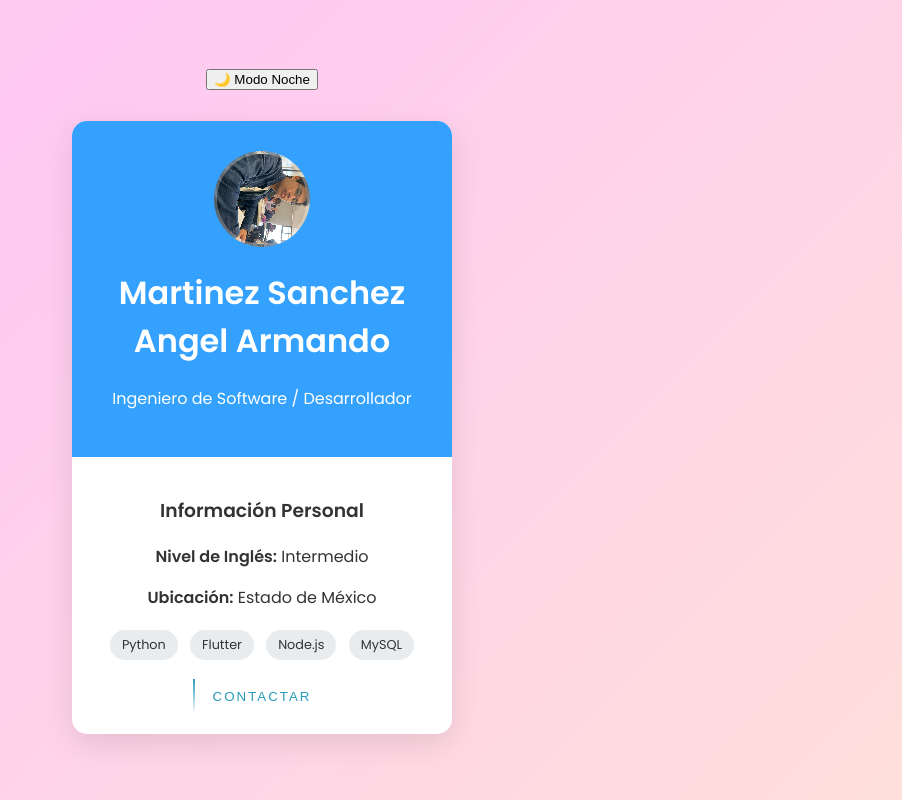
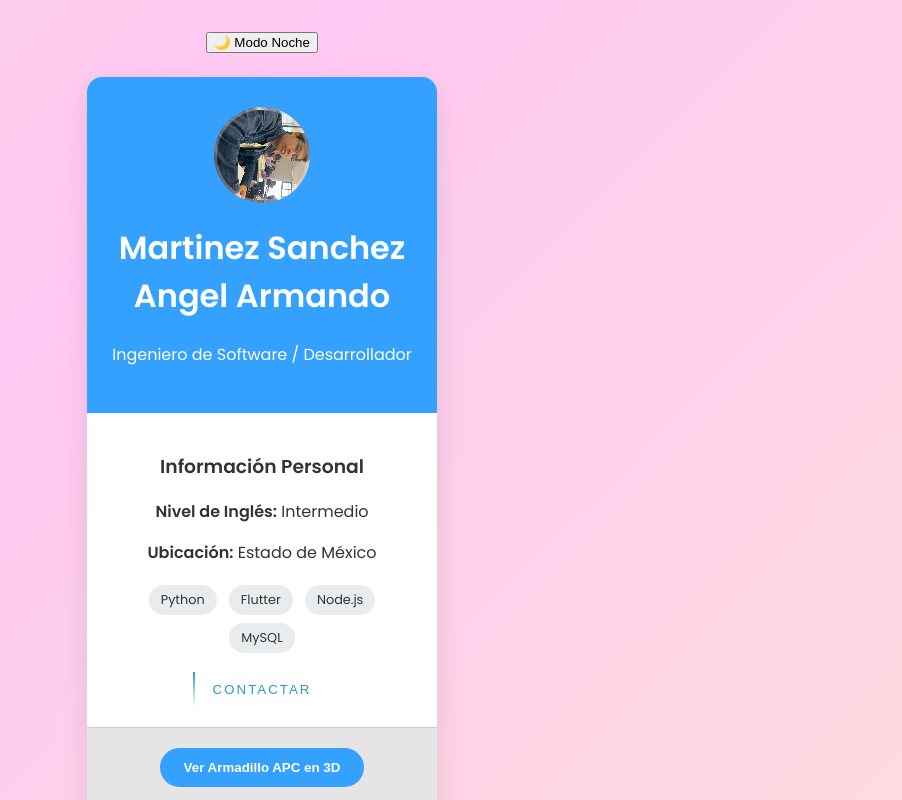
Before and after one commit to Alienangy2004/Tarjeta-Vainilla, a Nuxt app: page / in a window 1280 px wide. Shown: the top 800 px of the page, without its empty margins (378-1280 px from the left). Built offline with nearby package versions, Linux system fonts and the light colour scheme.

Commit message:
Agregado modelo 3D Armadillo APC con Lazy Loading y Modo Noche corregido

```diff
--- a/app.vue
+++ b/app.vue
@@ -1,66 +1,120 @@
-//app.vue
+<template>
+  <div class="main-container">
 
-<script setup>
-// Nuxt 3 detecta automáticamente los componentes en la carpeta /components/
-// No es necesario importarlos aquí manualmente.
-</script>
-
-<template>
-  <div class="page-wrapper">
-    <link
-      rel="stylesheet"
-      href="https://cdnjs.cloudflare.com/ajax/libs/font-awesome/6.0.0/css/all.min.css"
-    />
-
-    <div class="theme-toggle-wrapper">
+    <div class="top-bar">
       <ColorModeButton />
     </div>
 
-    <main class="card">
-      <ProfileHeader />
+    <div class="card card-wrapper">
+      <div class="card-content">
+        <ProfileHeader />
 
-      <SkillsContainer />
-    </main>
+        <SkillsContainer />
+
+        <div class="section-3d-toggle">
+          <button @click="mostrar3D = !mostrar3D" class="btn-toggle">
+            {{ mostrar3D ? 'Cerrar Vista 3D' : 'Ver Armadillo APC en 3D' }}
+          </button>
+
+          <transition name="fade">
+            <div v-if="mostrar3D" class="visor-container">
+              <ClientOnly>
+                <template #fallback>
+                  <div class="loading">Iniciando motor 3D...</div>
+                </template>
+                <LazyArmadilo />
+              </ClientOnly>
+            </div>
+          </transition>
+        </div>
+
+        <div class="social-section">
+          <SocialLinks />
+        </div>
+      </div>
+    </div>
   </div>
 </template>
 
-<style>
-/* Importación del CSS global con las variables de color y animaciones */
-@import url('~/assets/css/main.css');
+<script setup>
+import { ref } from 'vue'
+const mostrar3D = ref(false)
+</script>
 
-.page-wrapper {
-  width: 100%;
+<style scoped>
+/* Contenedor principal: Usamos la transición de fondo de tu body */
+.main-container {
   min-height: 100vh;
+  padding: 2rem 1rem;
   display: flex;
   flex-direction: column;
   align-items: center;
-  justify-content: center;
-  padding: 20px;
-  box-sizing: border-box;
 }
 
-.theme-toggle-wrapper {
-  margin-bottom: 30px;
+.top-bar {
+  width: 100%;
+  max-width: 350px; /* Alineado al ancho de tu .card */
+  display: flex;
+  justify-content: center;
+  margin-bottom: 1.5rem;
 }
 
-/* Estilos base de la tarjeta */
-.card {
-  width: 100%;
-  max-width: 380px;
-  border-radius: 15px;
-  box-shadow: 0 10px 30px var(--shadow);
-  overflow: hidden;
-  text-align: center;
-  background-color: var(--bg-card-bottom);
-  transition: transform 0.3s ease, background-color 0.5s ease;
+/* Extendemos tu clase .card para asegurar el centrado */
+.card-wrapper {
+  margin: 0 auto;
+  transition: background-color 0.8s ease, box-shadow 0.8s ease;
 }
 
-.card:hover {
-  transform: translateY(-5px);
+/* Sección 3D: Usamos variables para que cambie el color de fondo */
+.section-3d-toggle {
+  padding: 20px;
+  text-align: center;
+  background-color: var(--shadow); /* Usamos el color de sombra suave como fondo secundario */
+  border-top: 1px solid var(--shadow);
 }
 
-/* Transición suave para el cambio de colores (Modo Oscuro/Claro) */
-* {
-  transition: background-color 0.5s ease, color 0.5s ease, border-color 0.5s ease;
+.btn-toggle {
+  background-color: var(--bg-card-top); /* Usamos el azul de tu cabecera */
+  color: #fff;
+  border: none;
+  padding: 12px 24px;
+  border-radius: 50px;
+  font-weight: 600;
+  cursor: pointer;
+  transition: all 0.3s ease;
+}
+
+.btn-toggle:hover {
+  filter: brightness(1.2);
+  transform: translateY(-2px);
+}
+
+.visor-container {
+  margin-top: 15px;
+  border-radius: 12px;
+  overflow: hidden;
+  border: 1px solid var(--shadow);
+  background-color: var(--bg-card-bottom);
+}
+
+.social-section {
+  padding: 10px 0 20px 0;
+  color: var(--text-main);
+}
+
+/* Transiciones */
+.fade-enter-active, .fade-leave-active {
+  transition: opacity 0.4s ease;
+}
+.fade-enter-from, .fade-leave-to {
+  opacity: 0;
+}
+
+.loading {
+  height: 300px;
+  display: flex;
+  align-items: center;
+  justify-content: center;
+  color: var(--text-main);
 }
 </style>
--- /dev/null
+++ b/components/Armadilo.client.vue
@@ -0,0 +1,135 @@
+<script setup>
+import { onMounted, onBeforeUnmount, ref } from 'vue'
+import * as THREE from 'three'
+import { STLLoader } from 'three/examples/jsm/loaders/STLLoader.js'
+import { OrbitControls } from 'three/examples/jsm/controls/OrbitControls.js'
+
+const contenedor3D = ref(null)
+let escena, camara, renderizador, controles, animacionId
+
+onMounted(() => {
+  // 1. ESCENA
+  escena = new THREE.Scene()
+  escena.background = new THREE.Color(0xfce4ec) // Tu fondo rosa característico
+
+  // 2. CÁMARA
+  camara = new THREE.PerspectiveCamera(
+    50,
+    contenedor3D.value.clientWidth / contenedor3D.value.clientHeight,
+    0.1,
+    5000
+  )
+  camara.position.set(300, 200, 300)
+
+  // 3. RENDERIZADOR
+  renderizador = new THREE.WebGLRenderer({ antialias: true })
+  renderizador.setSize(contenedor3D.value.clientWidth, contenedor3D.value.clientHeight)
+  contenedor3D.value.appendChild(renderizador.domElement)
+
+  // 4. LUCES (Ajustadas para que nada se vea negro)
+  const luzAmbiental = new THREE.AmbientLight(0xffffff, 1.5)
+  escena.add(luzAmbiental)
+
+  const luzHemisferica = new THREE.HemisphereLight(0xffffff, 0x444444, 1)
+  escena.add(luzHemisferica)
+
+  const luzFrontal = new THREE.DirectionalLight(0xffffff, 2)
+  luzFrontal.position.set(1, 1, 1)
+  escena.add(luzFrontal)
+
+  // 5. CARGAR EL MODELO ARMADILLO APC
+  const cargador = new STLLoader()
+
+  // RUTA CORREGIDA: Sin el "/" al principio para que use el baseURL relativo
+  cargador.load('Armadilo_APC.stl', (geometria) => {
+    geometria.center()
+
+    const material = new THREE.MeshStandardMaterial({
+      color: 0x546e7a, // Gris azulado militar
+      metalness: 0.6,
+      roughness: 0.3
+    })
+
+    const modelo = new THREE.Mesh(geometria, material)
+    modelo.rotation.x = -Math.PI / 2
+    escena.add(modelo)
+
+    // --- LÓGICA DE AUTO-ENFOQUE ---
+    // Esto calcula el tamaño del Armadillo y ajusta la cámara automáticamente
+    const caja = new THREE.Box3().setFromObject(modelo)
+    const centro = caja.getCenter(new THREE.Vector3())
+    const tamaño = caja.getSize(new THREE.Vector3()).length()
+
+    // Reubicar cámara para que el modelo llene la pantalla
+    camara.position.copy(centro)
+    camara.position.x += tamaño / 1.2
+    camara.position.y += tamaño / 1.5
+    camara.position.z += tamaño / 1.2
+    camara.lookAt(centro)
+
+    if(controles) {
+      controles.target.copy(centro)
+      controles.update()
+    }
+
+    console.log('¡Armadillo cargado y enfocado!');
+  },
+  (xhr) => {
+    console.log((xhr.loaded / xhr.total * 100) + '% cargado');
+  },
+  (error) => {
+    console.error('Error al cargar el archivo STL:', error);
+  })
+
+  // 6. CONTROLES
+  controles = new OrbitControls(camara, renderizador.domElement)
+  controles.enableDamping = true
+
+  // 7. ANIMACIÓN
+  const animar = () => {
+    animacionId = requestAnimationFrame(animar)
+    if (controles) controles.update()
+    renderizador.render(escena, camara)
+  }
+  animar()
+
+  window.addEventListener('resize', alRedimensionar)
+})
+
+const alRedimensionar = () => {
+  if (!contenedor3D.value) return
+  camara.aspect = contenedor3D.value.clientWidth / contenedor3D.value.clientHeight
+  camara.updateProjectionMatrix()
+  renderizador.setSize(contenedor3D.value.clientWidth, contenedor3D.value.clientHeight)
+}
+
+onBeforeUnmount(() => {
+  window.removeEventListener('resize', alRedimensionar)
+  cancelAnimationFrame(animacionId)
+  if (renderizador) renderizador.dispose()
+})
+</script>
+
+<template>
+  <div class="contenedor-visor">
+    <div ref="contenedor3D" class="canvas-3d"></div>
+  </div>
+</template>
+
+<style scoped>
+.contenedor-visor {
+  width: 100%;
+  display: flex;
+  justify-content: center;
+  padding: 1rem 0;
+}
+.canvas-3d {
+  width: 100%;
+  max-width: 850px;
+  height: 450px;
+  border-radius: 20px;
+  overflow: hidden;
+  box-shadow: 0 15px 35px rgba(0,0,0,0.2);
+  background-color: #fce4ec;
+}
+</style>
--- a/nuxt.config.ts
+++ b/nuxt.config.ts
@@ -1,9 +1,9 @@
 // https://nuxt.com/docs/api/configuration/nuxt-config
 export default defineNuxtConfig({
   // 1. Configuración de la ruta base para GitHub Pages
-  // Esto asegura que el CSS y las imágenes se busquen en la subcarpeta correcta
   app: {
-    baseURL: '/Tarjeta-Vainilla/', // IMPORTANTE: Debe coincidir con el nombre de tu repo en GitHub
+    // IMPORTANTE: Si tu repo se llama 'Tulipan3D', cambia esto a '/Tulipan3D/'
+    baseURL: '/Tarjeta-Vainilla/',
     head: {
       title: 'Tarjeta de Presentación - Angel Martinez',
       meta: [
@@ -21,12 +21,17 @@ export default defineNuxtConfig({
     }
   },
 
-  // 2. Importación global de tus estilos CSS
+  // 2. Importación global de estilos
   css: [
     '~/assets/css/main.css'
   ],
 
-  // 3. Configuración técnica y de desarrollo
+  // 3. CONFIGURACIÓN PARA THREE.JS (Añadido para corregir posibles errores)
+  build: {
+    transpile: ['three']
+  },
+
+  // 4. Configuración técnica
   compatibilityDate: '2024-11-01',
 
   devtools: {
--- a/package.json
+++ b/package.json
@@ -11,6 +11,7 @@
   },
   "dependencies": {
     "nuxt": "^4.3.1",
+    "three": "^0.184.0",
     "vue": "^3.5.28",
     "vue-router": "^4.6.4"
   }
```
Also changed, not shown: 2 other files (tests, documents, lock files or other folders).
